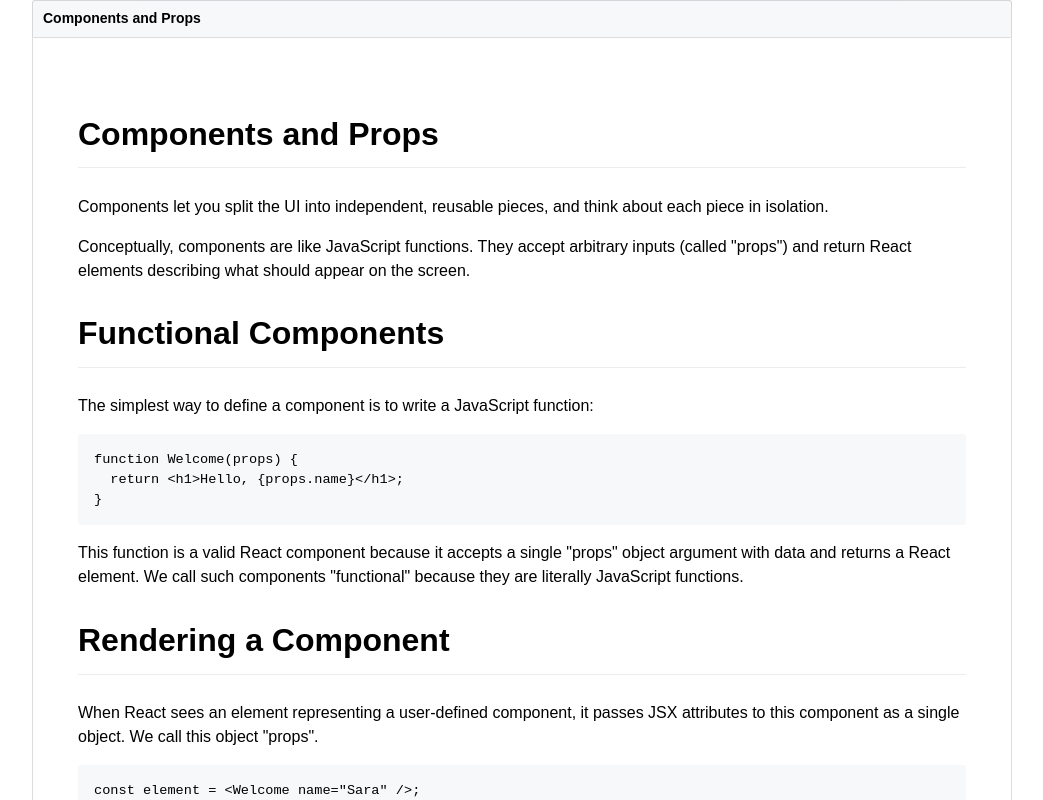
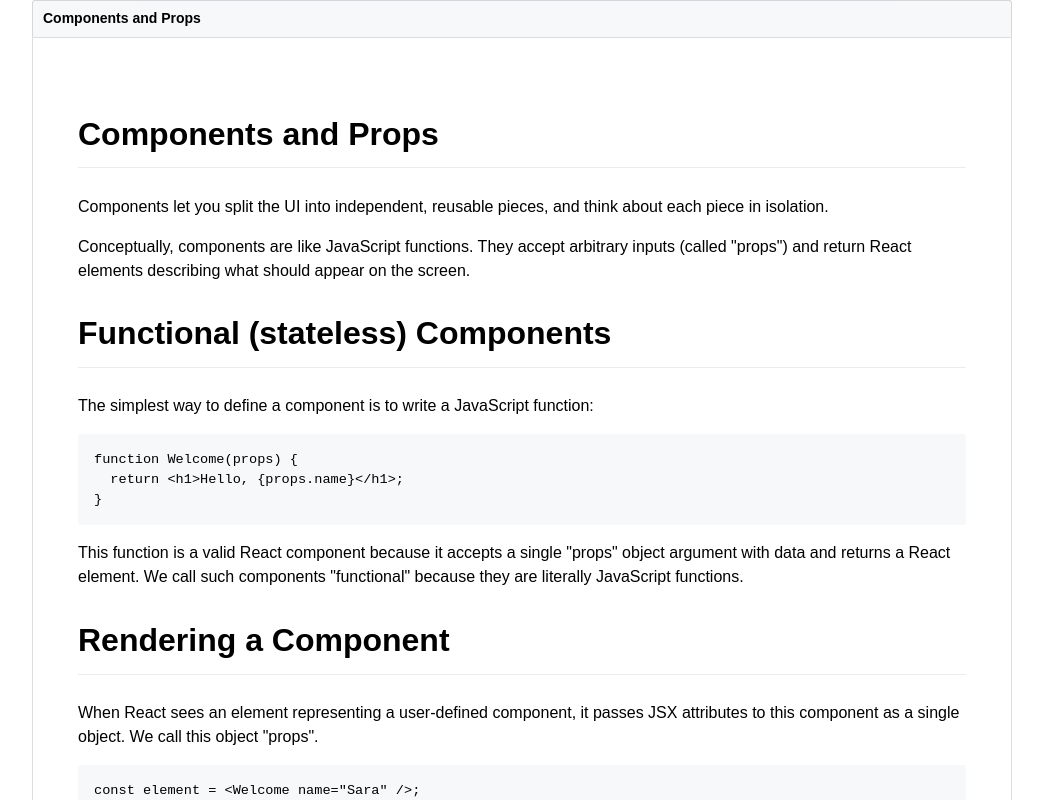
Before and after one commit to kadon/understanding_react, a React (Create React App) app: page / in a window 1280 px wide. Shown: the top 800 px of the page, without its empty margins (118-1161 px from the left). Built offline with nearby package versions, Linux system fonts and the light colour scheme.

Commit message:
Added stateless concept

```diff
--- a/src/components/app.jsx
+++ b/src/components/app.jsx
@@ -13,7 +13,7 @@ export default function App(props) {
             <p>{props.whatIsAComponentText2}</p>
 
 
-            <h1 className="title">Functional Components</h1>
+            <h1 className="title">Functional (stateless) Components</h1>
             <p>The simplest way to define a component is to write a JavaScript function:</p>
             <pre className="pre">
                 <code>{props.codeFunctionalComponent}</code>
```
